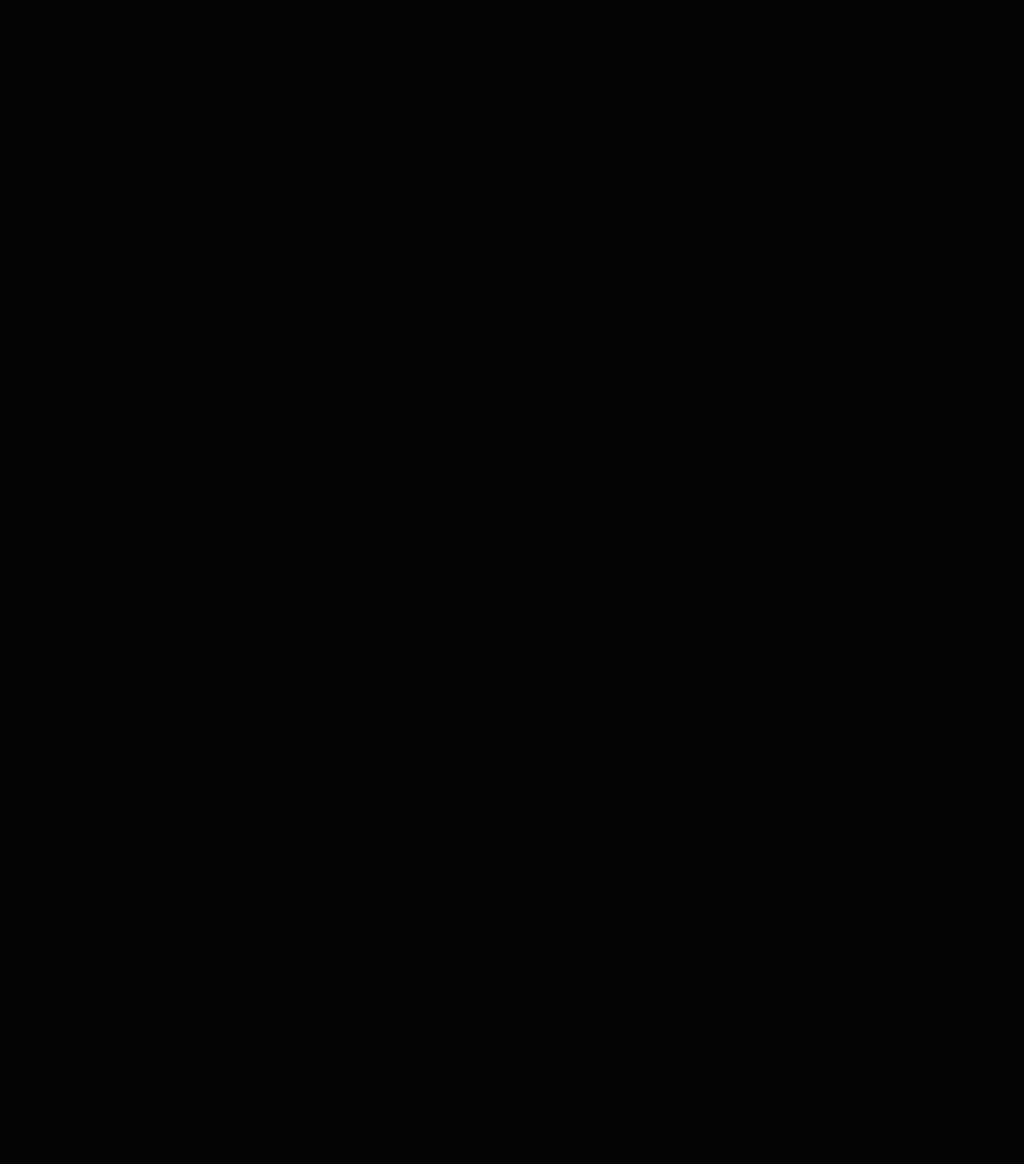
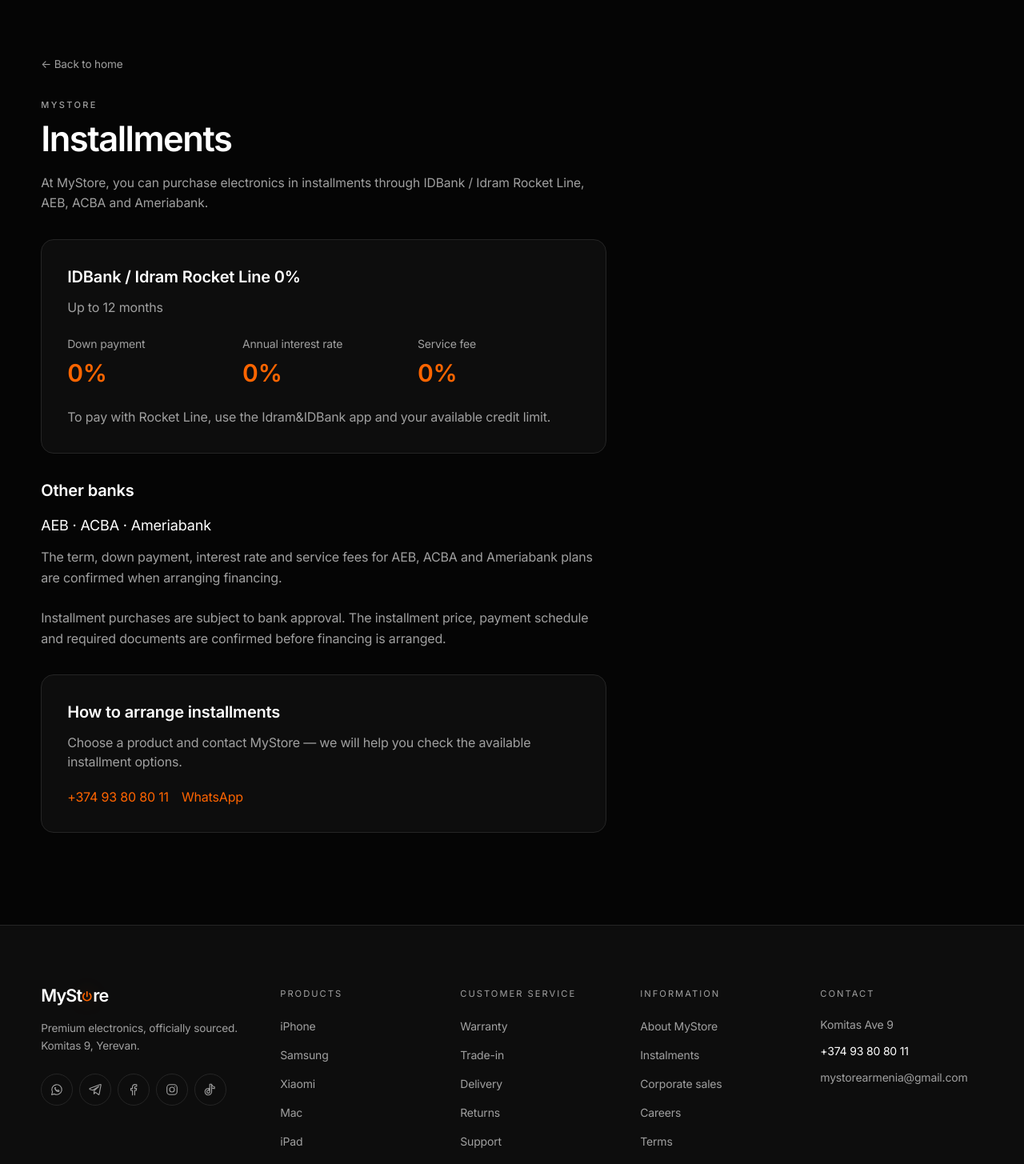
Before and after one commit to mystorearmenia-collab/mystore, a Next.js app: page /en/installments in a window 1280 px wide. Before the commit this address had no page. Shown: the part 120-1575 px from the top of the page at 80% size. Before the commit the page ends 800 px from the top, so only its background shows below. Built offline with nearby package versions, Linux system fonts and the light colour scheme.

Commit message:
Publish Rocket Line installment offer and supported banks

```diff
--- /dev/null
+++ b/app/[locale]/installments/page.tsx
@@ -0,0 +1,66 @@
+import type { Metadata } from "next";
+import { getTranslations, setRequestLocale } from "next-intl/server";
+import { notFound } from "next/navigation";
+import Header from "@/components/Header";
+import Footer from "@/components/Footer";
+import { Link } from "@/i18n/navigation";
+import { routing, type Locale } from "@/i18n/routing";
+import { store } from "@/lib/catalog";
+
+type PageProps = { params: Promise<{ locale: string }> };
+
+export function generateStaticParams() {
+  return routing.locales.map((locale) => ({ locale }));
+}
+
+export async function generateMetadata({ params }: PageProps): Promise<Metadata> {
+  const { locale } = await params;
+  const t = await getTranslations({ locale, namespace: "installments" });
+  return { title: `${t("title")} — MyStore`, description: t("lede") };
+}
+
+export default async function InstallmentsPage({ params }: PageProps) {
+  const { locale } = await params;
+  if (!routing.locales.includes(locale as Locale)) notFound();
+  setRequestLocale(locale);
+  const t = await getTranslations("installments");
+  const tCategory = await getTranslations("category");
+  return (
+    <>
+      <Header />
+      <main className="pt-[72px]">
+        <div className="shell section">
+          <Link href="/" className="mb-8 inline-flex text-[0.85rem] text-muted transition-colors hover:text-orange">← {tCategory("backHome")}</Link>
+          <div className="max-w-[70ch]">
+            <p className="eyebrow mb-3">MyStore</p>
+            <h1 className="h2">{t("title")}</h1>
+            <p className="lede mt-5">{t("lede")}</p>
+            <section className="mt-8 rounded-2xl border border-line bg-surface p-6 sm:p-8">
+              <h2 className="text-xl font-semibold">IDBank / Idram Rocket Line 0%</h2>
+              <p className="mt-3 text-muted">{t("term")}</p>
+              <dl className="mt-6 grid gap-4 sm:grid-cols-3">
+                {["downPayment", "annual", "service"].map((key) => <div key={key}><dt className="text-sm text-muted">{t(key)}</dt><dd className="mt-2 text-3xl font-semibold text-orange">0%</dd></div>)}
+              </dl>
+              <p className="mt-6 leading-relaxed text-muted">{t("rocketHow")}</p>
+            </section>
+            <section className="mt-8">
+              <h2 className="text-xl font-semibold">{t("otherBanks")}</h2>
+              <p className="mt-4 text-lg">AEB · ACBA · Ameriabank</p>
+              <p className="mt-3 leading-relaxed text-muted">{t("otherTerms")}</p>
+            </section>
+            <p className="mt-6 leading-relaxed text-muted">{t("approval")}</p>
+            <section className="mt-8 rounded-2xl border border-line bg-surface p-6 sm:p-8">
+              <h2 className="text-xl font-semibold">{t("contactTitle")}</h2>
+              <p className="mt-3 text-muted">{t("contact")}</p>
+              <div className="mt-5 flex flex-wrap gap-4">
+                <a href={`tel:${store.phone.replace(/\s/g, "")}`} className="text-orange hover:underline">{store.phone}</a>
+                <a href={store.whatsapp} target="_blank" rel="noopener noreferrer" className="text-orange hover:underline">WhatsApp</a>
+              </div>
+            </section>
+          </div>
+        </div>
+      </main>
+      <Footer />
+    </>
+  );
+}
--- a/components/Footer.tsx
+++ b/components/Footer.tsx
@@ -26,7 +26,7 @@
   const columns = [
     { title: t("products"), links: productLinks },
     { title: t("service"), links: serviceLinks.flatMap((label, index) => index === 1 ? [] : [{ label, href: index === 0 ? "/warranty" : index === 2 ? "/trade-in" : index === 3 ? "/delivery" : index === 4 ? "/returns" : "/support" }]) },
-    { title: t("information"), links: infoLinks.map((label, index) => ({ label, href: index === 0 ? "/about" : "/" })) },
+    { title: t("information"), links: infoLinks.map((label, index) => ({ label, href: index === 0 ? "/about" : index === 1 ? "/installments" : "/" })) },
   ];
 
   return (
--- a/messages/en.json
+++ b/messages/en.json
@@ -262,5 +262,19 @@
     "warranty": "Warranty terms",
     "delivery": "Delivery",
     "support": "Contact us"
+  },
+  "installments": {
+    "title": "Installments",
+    "lede": "At MyStore, you can purchase electronics in installments through IDBank / Idram Rocket Line, AEB, ACBA and Ameriabank.",
+    "term": "Up to 12 months",
+    "downPayment": "Down payment",
+    "annual": "Annual interest rate",
+    "service": "Service fee",
+    "rocketHow": "To pay with Rocket Line, use the Idram&IDBank app and your available credit limit.",
+    "otherBanks": "Other banks",
+    "otherTerms": "The term, down payment, interest rate and service fees for AEB, ACBA and Ameriabank plans are confirmed when arranging financing.",
+    "approval": "Installment purchases are subject to bank approval. The installment price, payment schedule and required documents are confirmed before financing is arranged.",
+    "contactTitle": "How to arrange installments",
+    "contact": "Choose a product and contact MyStore — we will help you check the available installment options."
   }
 }
--- a/messages/hy.json
+++ b/messages/hy.json
@@ -262,5 +262,19 @@
     "warranty": "Երաշխիքային պայմաններ",
     "delivery": "Առաքում",
     "support": "Կապվել մեզ հետ"
+  },
+  "installments": {
+    "title": "Ապառիկ վճարում",
+    "lede": "MyStore-ում կարող եք տեխնիկա գնել ապառիկ՝ IDBank / Idram Rocket Line-ի, AEB-ի, ACBA-ի և Ameriabank-ի միջոցով։",
+    "term": "Մինչև 12 ամիս",
+    "downPayment": "Կանխավճար",
+    "annual": "Տարեկան տոկոսադրույք",
+    "service": "Սպասարկում",
+    "rocketHow": "Rocket Line-ով վճարելու համար օգտվեք Idram&IDBank հավելվածից և ձեզ հասանելի սահմանաչափից։",
+    "otherBanks": "Այլ բանկեր",
+    "otherTerms": "AEB-ի, ACBA-ի և Ameriabank-ի ծրագրերի ժամկետը, կանխավճարը, տոկոսադրույքն ու սպասարկման պայմանները ճշտվում են ձևակերպման ժամանակ։",
+    "approval": "Ապառիկը ձևակերպվում է բանկի հաստատումից հետո։ Ապրանքի ապառիկ գինը, վճարումների ժամանակացույցը և անհրաժեշտ փաստաթղթերը ճշտվում են մինչև ձևակերպումը։",
+    "contactTitle": "Ինչպես ձևակերպել",
+    "contact": "Ընտրեք ապրանքը և կապվեք MyStore-ի հետ․ կօգնենք ճշտել ապառիկի հասանելի տարբերակները։"
   }
 }
--- a/messages/ru.json
+++ b/messages/ru.json
@@ -262,5 +262,19 @@
     "warranty": "Условия гарантии",
     "delivery": "Доставка",
     "support": "Связаться с нами"
+  },
+  "installments": {
+    "title": "Рассрочка",
+    "lede": "В MyStore можно приобрести технику в рассрочку через IDBank / Idram Rocket Line, AEB, ACBA и Ameriabank.",
+    "term": "До 12 месяцев",
+    "downPayment": "Первоначальный взнос",
+    "annual": "Годовая ставка",
+    "service": "Обслуживание",
+    "rocketHow": "Для оплаты через Rocket Line используйте приложение Idram&IDBank и доступный вам лимит.",
+    "otherBanks": "Другие банки",
+    "otherTerms": "Срок, первоначальный взнос, процентная ставка и обслуживание по программам AEB, ACBA и Ameriabank уточняются при оформлении.",
+    "approval": "Рассрочка оформляется после одобрения банком. Стоимость товара в рассрочку, график платежей и необходимые документы уточняются до оформления.",
+    "contactTitle": "Как оформить",
+    "contact": "Выберите товар и свяжитесь с MyStore — поможем уточнить доступные варианты рассрочки."
   }
 }
```
